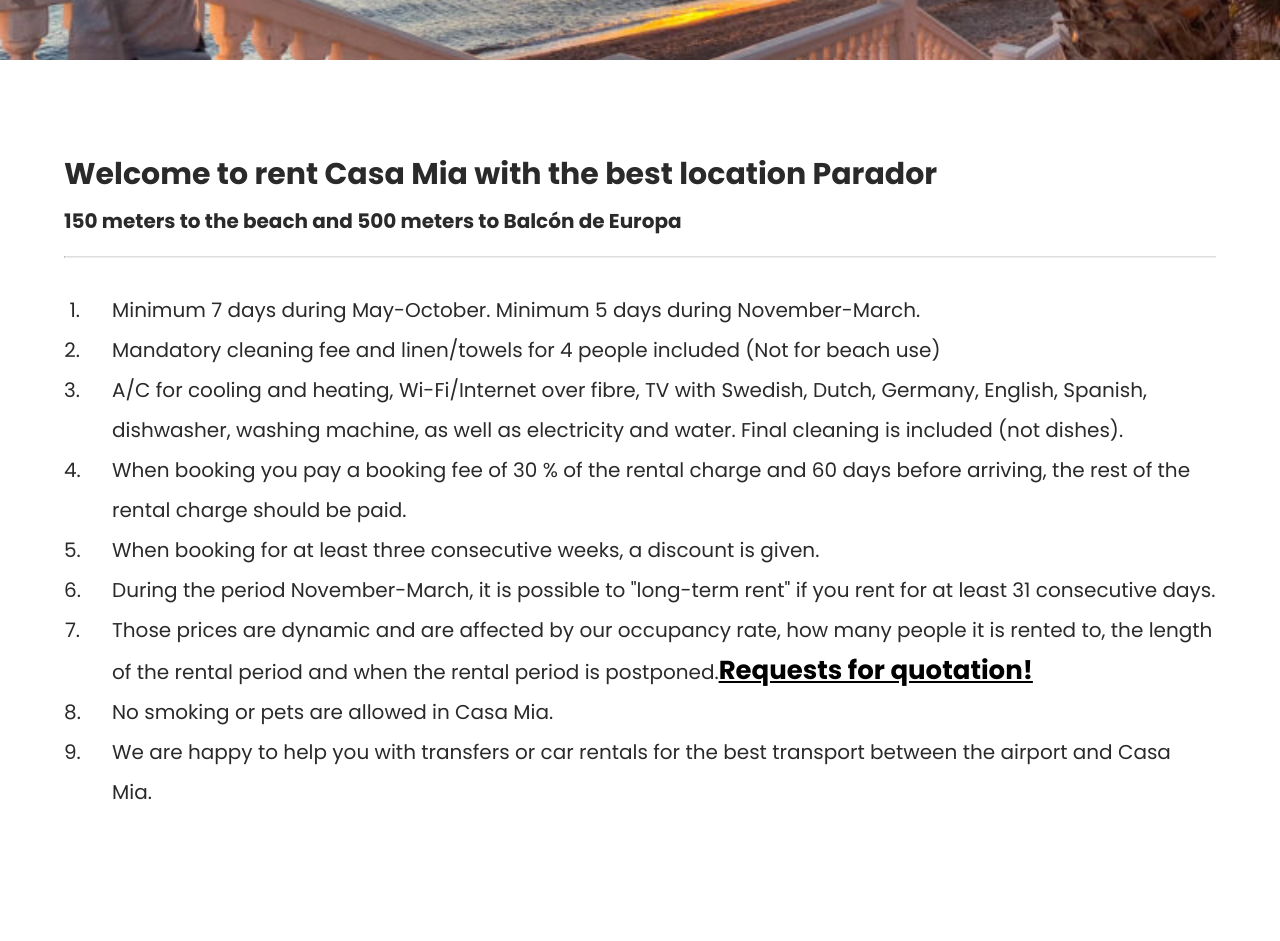
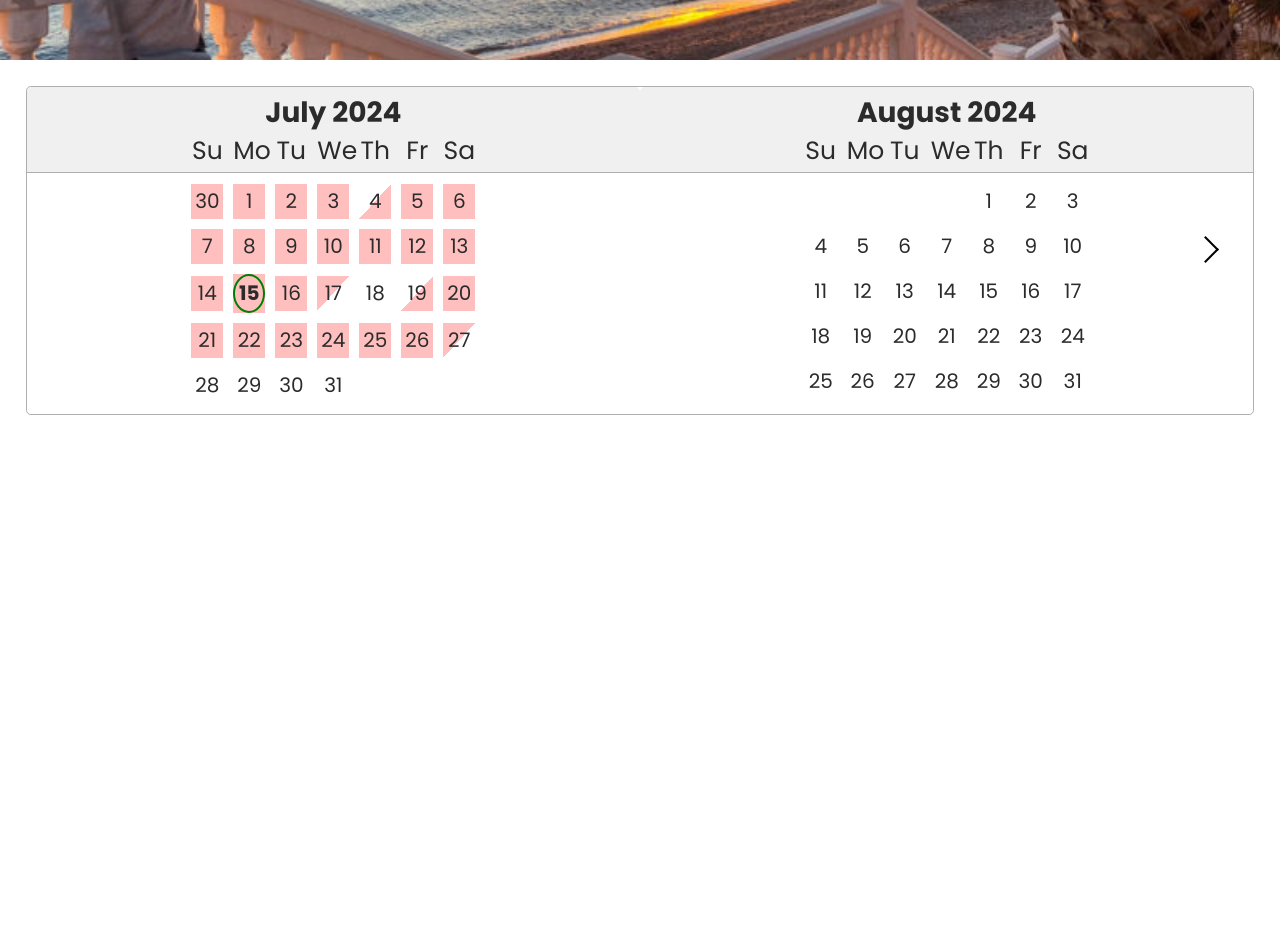
Before and after one commit to MiaChensSV/NerjaRental, a React (Create React App) app in the folder Frontend/: page /price in a window 1280 px wide. Shown: the part 500-1441 px from the top of the page. After the commit the page ends 941 px from the top, so only its background shows below. Built offline with nearby package versions, Linux system fonts and the light colour scheme; some icons are missing.

Commit message:
css for calendar

```diff
--- a/Frontend/src/components/Calendar/Availability.css
+++ b/Frontend/src/components/Calendar/Availability.css
@@ -2,8 +2,9 @@
   display: flex;
   justify-content: center;
   padding: 2%;
-  width: 100%;
+  max-width: 100%;
   overflow: hidden;
+  flex-wrap: wrap;
   .react-datepicker {
     width: 100%;
     .react-datepicker__month-container {
@@ -129,7 +130,8 @@
 @media screen and (min-width: 481px) and (max-width: 820px) {
   .calendar-container {
     .react-datepicker {
-      width: 100%;
+      max-width: 100%;
+      flex-wrap: wrap;
       .react-datepicker__month-container {
         width: 50%;
       }
@@ -142,7 +144,8 @@
 @media (min-width: 821px) and (max-width: 1280px) {
   .calendar-container {
     .react-datepicker {
-      width: 100%;
+      max-width: 100%;
+      flex-wrap: wrap;
       .react-datepicker__month-container {
         width: 50%;
       }
--- a/Frontend/src/components/RentingInclude/Include.css
+++ b/Frontend/src/components/RentingInclude/Include.css
@@ -3,7 +3,7 @@
   text-align: start;
   overflow: hidden;
   width: 100%;
-  padding: 5%;
+  padding: 5% 5% 0 5%;
 
   h1 {
     line-height: 60px;
--- a/Frontend/src/routes/AvailabilityAndPrice.js
+++ b/Frontend/src/routes/AvailabilityAndPrice.js
@@ -20,11 +20,11 @@ function AvailabilityAndPrice() {
         title="Availablity and prices"
         btnClass="hide"
       />
-      <PriceInclude />
-      <Price />
+      {/* <PriceInclude />
+      <Price /> */}
       <Availability monthsShown={3} />
-      <Gallery images={aboutApartmentImage} />
-      <Footer />
+      {/* <Gallery images={aboutApartmentImage} />
+      <Footer /> */}
     </>
   );
 }
```
